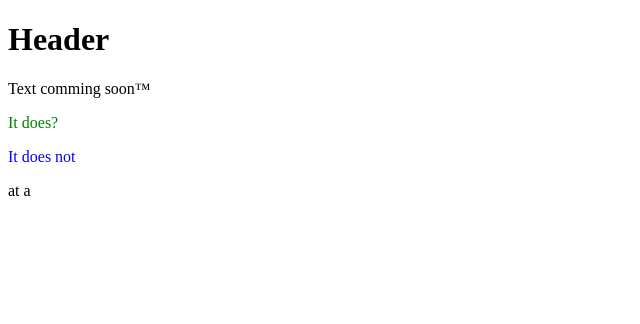
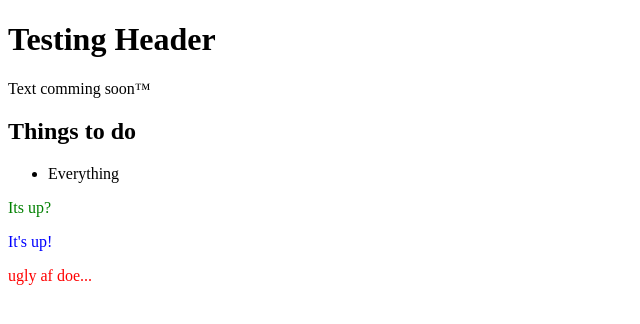
Before and after one commit to Cami-Jahr/Igem-NTNU-2017, a plain HTML site: page index.html in a window 1280 px wide. Shown: the whole page, without its empty margins (0-640 px from the left). Drawn offline with Linux system fonts and the light colour scheme.

Commit message:
Testing upload

```diff
--- a/index.html
+++ b/index.html
@@ -2,13 +2,19 @@
 <html lang="en">
 <head>
     <meta charset="UTF-8">
-    <title>Testing HTML page</title>
+    <title>Development page</title>
 </head>
 <body>
-<h1>Header</h1>
+<h1>Testing Header</h1>
 <p>Text comming soon™</p>
-<p style="color: green">It does?</p>
-<p style="color: blue">It does not</p>
-<p>at a</p>
+<h2>Things to do</h2>
+<ul>
+    <li>
+        Everything
+    </li>
+</ul>
+<p style="color: green">Its up?</p>
+<p style="color: blue">It's up!</p>
+<p style="color: red">ugly af doe...</p>
 </body>
 </html>
```
